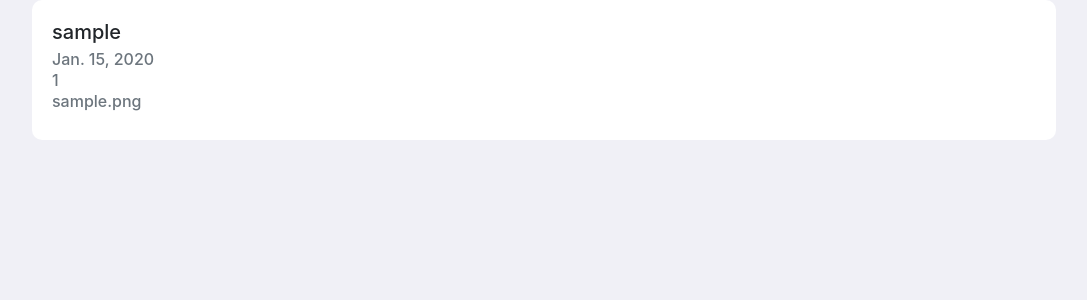
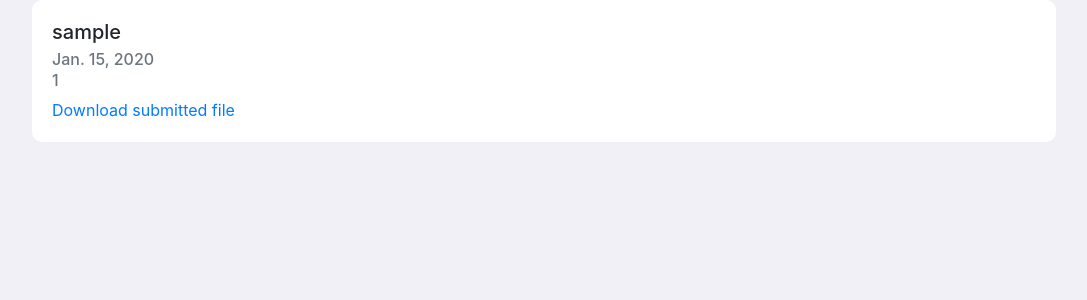
Before and after one commit to Aafiya-H/Classroom, a Django app: page /assignment_summary/1 in a window 1280 px wide; the page is wider, and only the part inside the window is pictured. Shown: the part 92-392 px from the top of that part, without its empty margins (96-1183 px from the left). Run offline with Django 3.2, Linux system fonts and the light colour scheme; a user stored in the database is signed in; tables that the repository leaves empty hold one stand-in row (values such as "Sample post").

Commit message:
file handling done

```diff
--- a/Classroom_project/settings.py
+++ b/Classroom_project/settings.py
@@ -112,3 +112,7 @@ STATICFILES_DIRS = [
     os.path.join(BASE_DIR, "static"),
 ]
 CRISPY_TEMPLATE_PACK = 'bootstrap4'
+
+
+MEDIA_URL = '/media/'
+MEDIA_ROOT = os.path.join(BASE_DIR, 'media')
--- a/base/forms.py
+++ b/base/forms.py
@@ -18,7 +18,7 @@ class CreateAssignmentForm(forms.Form):
     total_marks = forms.IntegerField(label='Total Marks')
 
 class SubmitAssignmentForm(forms.Form):
-    submission_file = forms.CharField(label='Submission',widget=forms.Textarea)
+    submission_file = forms.FileField()
 
 class UserRegisterationForm(UserCreationForm):
     def __init__(self, *args, **kwargs):
--- a/base/models.py
+++ b/base/models.py
@@ -35,4 +35,4 @@ class Submissions(models.Model):
     submitted_date=models.DateField(auto_now_add=True)
     submitted_on_time=models.BooleanField(default=True)
     marks_alloted=models.IntegerField(default=0)
-    submission_file = models.TextField()
+    submission_file = models.FileField(upload_to='documents')
--- a/base/templates/base/assignment_summary.html
+++ b/base/templates/base/assignment_summary.html
@@ -53,8 +53,9 @@
         <h5 class="card-title">{{ submission.student_id.student_id.username }}</h5>
         <h6 class="card-subtitle mb-2 text-muted">{{ submission.submitted_date }}</h6>
         <h6 class="card-subtitle mb-2 text-muted">{{ submission.marks_alloted }}</h6>
-        <h6 class="card-subtitle mb-2 text-muted">{{ submission.submission_file }}</h6>
-    </div>
+        <!-- <h6 class="card-subtitle mb-2 text-muted">{{ submission.submission_file }}</h6> -->
+        <a  href="{% get_media_prefix %}{{ submission.submission_file }}" download> Download submitted file </a>
+      </div>
     {% endfor %}
     </div>
 </body>
--- a/base/templates/base/hamburger.html
+++ b/base/templates/base/hamburger.html
@@ -29,7 +29,7 @@
               <!-- <a href="#"><button class="mybtn myinfo mybtn-active"><a href="{% url 'create_class' %}">Create Class</a></button></a> -->
             </li>
             <li class="nav-item active">
-              <a href="#"><button class="mybtn myinfo mybtn-active"><a href="{% url 'create_class' %}">Join Class</a></button></a>
+              <a href="#"><button class="mybtn myinfo mybtn-active"><a href="{% url 'join_class' %}">Join Class</a></button></a>
             </li>
             <li class="nav-item active">
               <a href="#"><button class="mybtn myinfo mybtn-active"><a href="{% url 'logout' %}">Logout</a></button></a>
--- a/base/templates/base/submit_assignment.html
+++ b/base/templates/base/submit_assignment.html
@@ -15,7 +15,7 @@
 {% block content_right %}
     <div class="login-page">
         <div class="myform">
-        <form class="login-form" method="POST">
+        <form class="login-form" method="POST" enctype="multipart/form-data">
             {% csrf_token %}
             {{form|crispy}}
             <button type='submit'>
--- a/base/urls.py
+++ b/base/urls.py
@@ -1,6 +1,8 @@
 from django.contrib import admin
 from django.urls import path
 from . import views
+from django.conf.urls.static import static
+from django.conf import settings
 
 urlpatterns = [
     path('login/', views.login_view,name='login'),
@@ -16,4 +18,4 @@ urlpatterns = [
     path('unenroll_class/<int:classroom_id>',views.unenroll_class,name='unenroll_class'),
     path('delete_class/<int:classroom_id>',views.delete_class,name='delete_class'),
     path('submit_assignment/<int:assignment_id>',views.assignment_submission,name='submit_assignment'),
-]
+] + static(settings.MEDIA_URL, document_root=settings.MEDIA_ROOT)
--- a/base/views.py
+++ b/base/views.py
@@ -93,7 +93,7 @@ def assignment_summary(request,assignment_id):
 # @student_required('home')
 def assignment_submission(request,assignment_id):
     if request.method == 'POST':
-        form = SubmitAssignmentForm(request.POST)
+        form = SubmitAssignmentForm(request.POST,request.FILES)
         if form.is_valid():
             assignment = Assignments.objects.get(pk=assignment_id)
             # classroom = Classrooms.objects.get(pk=Assignment.classroom.classroom_id)
@@ -106,12 +106,6 @@ def assignment_submission(request,assignment_id):
             return render(request,'base/home.html')
     form = SubmitAssignmentForm()
     return render(request,'base/submit_assignment.html',{'form':form})
-
-
-
-
-
-
 
 @login_excluded('home')
 def login_view(request):
```
Also changed, not shown: base/migrations/0005_auto_20201120_0526.py (added), 2 other files.
